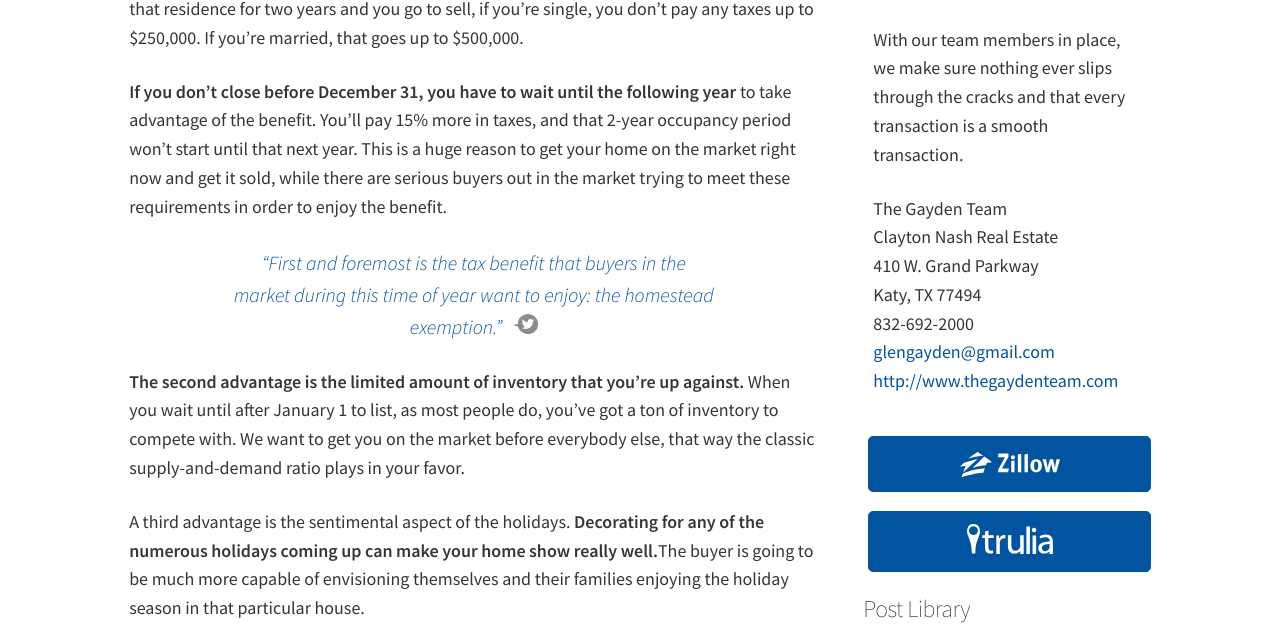
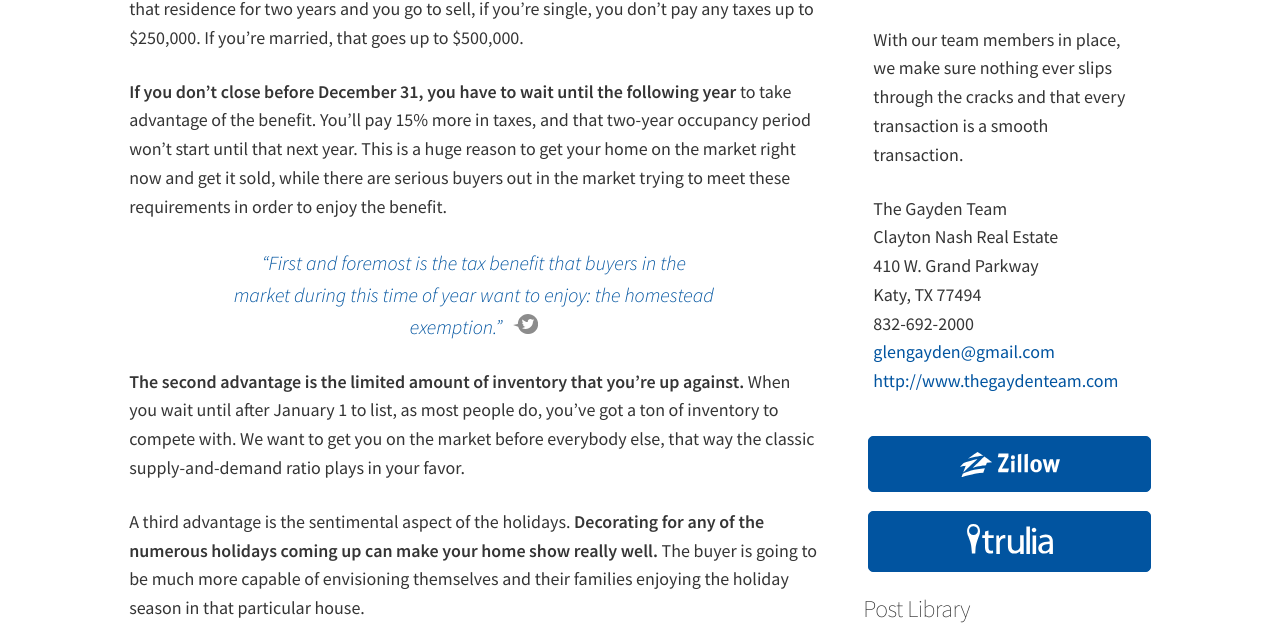
Before and after one commit to Vyral/glen-gayden-blog, a Jekyll site: the page built from _posts/2017-11-09-dont-waitthere-are-benefits-to-listing-during-the-holidays.md, in a window 1280 px wide and 900 px high, scrolled down 1379 px. Shown: the part 180-823 px from the top of the window. Built offline with Jekyll 4.4.1, drawn with Linux system fonts in a browser that asks for light colours; nearby versions of some CDN libraries.

Commit message:
Updated '_posts/2017-11-09-dont-waitthere-are-benefits-to-listing-during-the-holidays.md' via CloudCannon

```diff
--- a/_posts/2017-11-09-dont-waitthere-are-benefits-to-listing-during-the-holidays.md
+++ b/_posts/2017-11-09-dont-waitthere-are-benefits-to-listing-during-the-holidays.md
@@ -30,7 +30,7 @@ Today I want to talk about some of the advantages of putting your home on the ma
 If you’re not familiar, **the homestead exemption is a very beneficial tax shelter** that allows you to declare to the county that the home that you buy is your primary place of residence. For doing so, **they give you around a 15% tax relief on your bill per year.** Also, if you occupy that residence for two years and you go to sell, if you’re single, you don’t pay any taxes up to $250,000. If you’re married, that goes up to $500,000.
 {: .present-before-paste}
 
-**If you don’t close before December 31, you have to wait until the following year&nbsp;**to take advantage of the benefit. You’ll pay 15% more in taxes, and that 2-year occupancy period won’t start until that next year. This is a huge reason to get your home on the market right now and get it sold, while there are serious buyers out in the market trying to meet these requirements in order to enjoy the benefit.
+**If you don’t close before December 31, you have to wait until the following year&nbsp;**to take advantage of the benefit. You’ll pay 15% more in taxes, and that two-year occupancy period won’t start until that next year. This is a huge reason to get your home on the market right now and get it sold, while there are serious buyers out in the market trying to meet these requirements in order to enjoy the benefit.
 {: .present-before-paste}
 
 {% include pullquote.html %}
@@ -39,7 +39,7 @@ If you’re not familiar, **the homestead exemption is a very beneficial tax she
 **The second advantage is the limited amount of inventory that you’re up against.&nbsp;**When you wait until after January 1 to list, as most people do, you’ve got a ton of inventory to compete with. We want to get you on the market before everybody else, that way the classic supply-and-demand ratio plays in your favor.
 {: .present-before-paste}
 
-A third advantage is the sentimental aspect of the holidays. **Decorating for any of the numerous holidays coming up can make your home show really well.**The buyer is going to be much more capable of envisioning themselves and their families enjoying the holiday season in that particular house.
+A third advantage is the sentimental aspect of the holidays. **Decorating for any of the numerous holidays coming up can make your home show really well.&nbsp;**The buyer is going to be much more capable of envisioning themselves and their families enjoying the holiday season in that particular house.
 {: .present-before-paste}
 
 **All in all, if you’re thinking about selling, I would strongly advise you to reach out to us** and get a market analysis on your property. We’ll share with you our marketing program and platform and get the ball rolling for you. There’s no time better than now: interest rates are still low and there are many buyers in search of homes (particularly after Hurricane Harvey).
```
